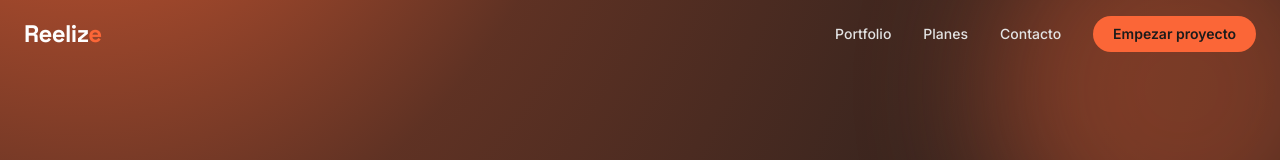
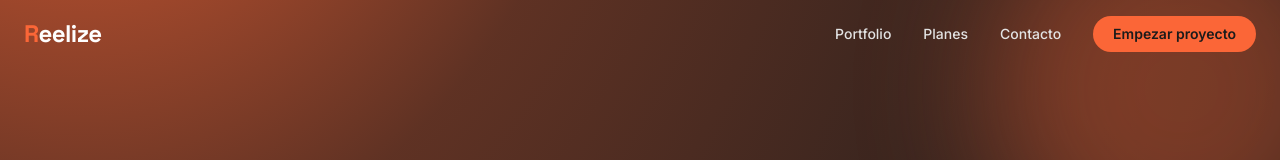
Before and after one commit to Batistiano/reelize-portfolio, a Next.js app: page / in a window 1280 px wide. Shown: the top 160 px of the page. Built offline with nearby package versions, Linux system fonts and the light colour scheme.

Commit message:
style: change logo accent from last 'E' to first 'R'

```diff
--- a/components/Footer.tsx
+++ b/components/Footer.tsx
@@ -9,8 +9,8 @@ export function Footer() {
         <div className="flex flex-col md:flex-row items-center justify-between gap-6">
           <div className="text-center md:text-left">
             <p className="font-display text-2xl font-bold mb-1">
-              {SITE.name.slice(0, -1)}
-              <span className="text-accent-primary">{SITE.name.slice(-1)}</span>
+              <span className="text-accent-primary">{SITE.name.charAt(0)}</span>
+              {SITE.name.slice(1)}
             </p>
             <p className="text-text-muted text-sm">{SITE.tagline}</p>
           </div>
--- a/components/Navbar.tsx
+++ b/components/Navbar.tsx
@@ -30,8 +30,8 @@ export function Navbar() {
     >
       <div className="max-w-7xl mx-auto px-6 py-4 flex items-center justify-between">
         <a href="#" className="font-display text-2xl font-bold tracking-tight">
-          {SITE.name.slice(0, -1)}
-          <span className="text-accent-primary">{SITE.name.slice(-1)}</span>
+          <span className="text-accent-primary">{SITE.name.charAt(0)}</span>
+          {SITE.name.slice(1)}
         </a>
 
         <div className="hidden md:flex items-center gap-8">
```
